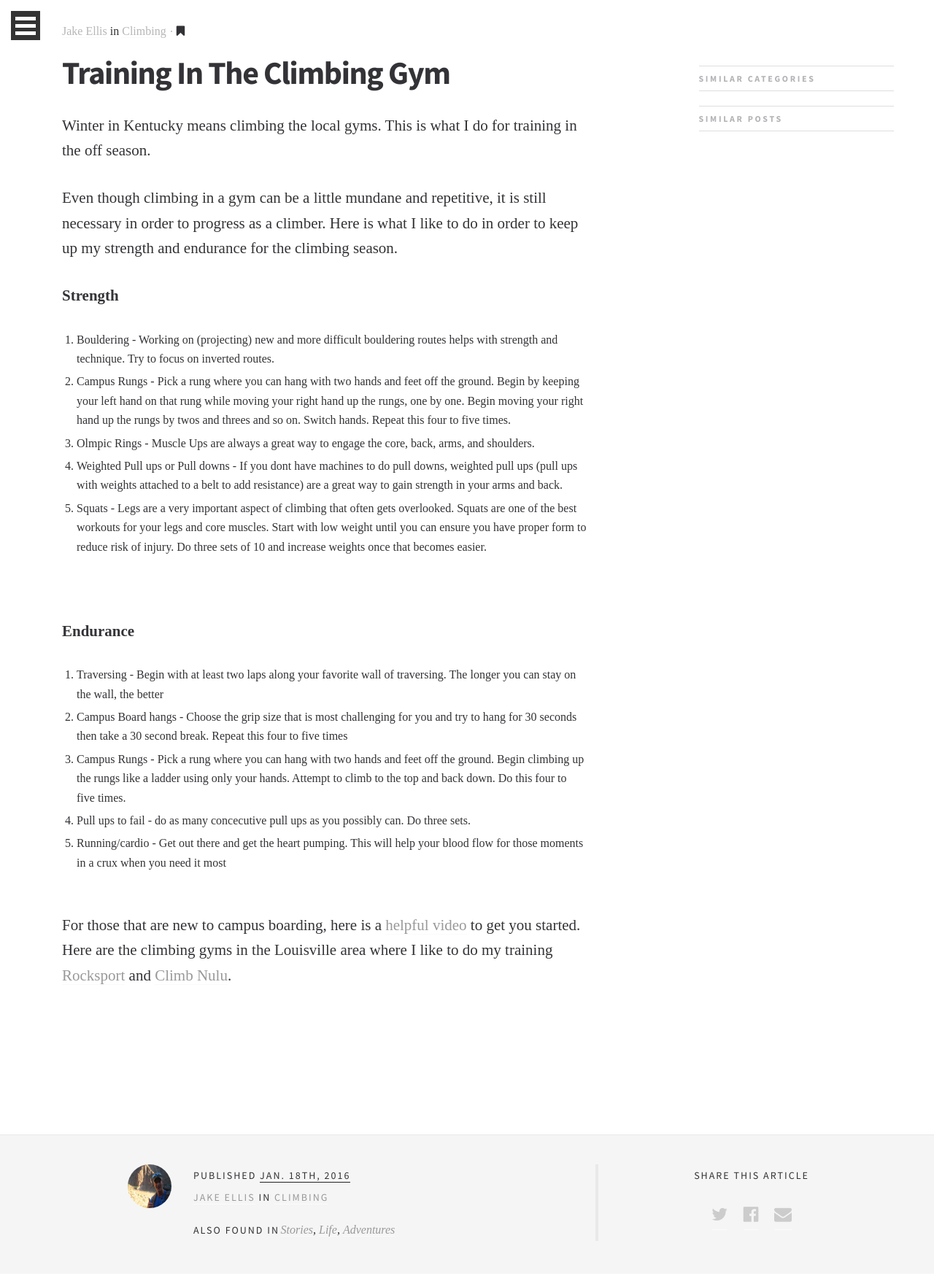
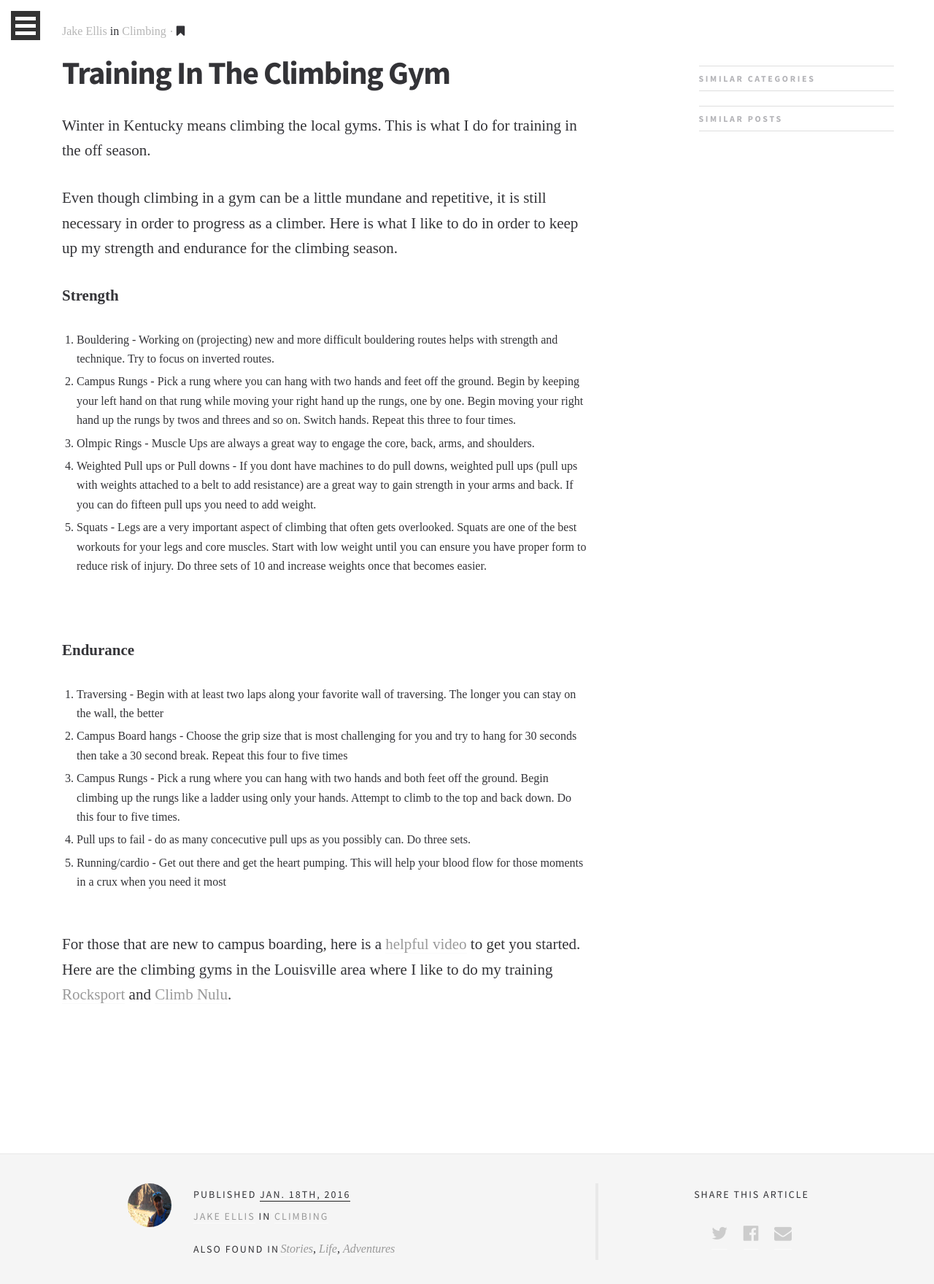
Before and after one commit to EJBlog/EJBlog.github.io, a Jekyll site: the page built from _posts/2016-01-18-climbing-training.md, in a window 1280 px wide. Shown: the top 1760 px of the page at 73% size. Built offline with Jekyll 4.4.1, drawn with Linux system fonts in a browser that asks for light colours; nearby versions of some CDN libraries; some web fonts are replaced.

Commit message:
Update 2016-01-18-climbing-training.md

```diff
--- a/_posts/2016-01-18-climbing-training.md
+++ b/_posts/2016-01-18-climbing-training.md
@@ -14,9 +14,9 @@ Even though climbing in a gym can be a little mundane and repetitive, it is stil
 <strong>Strength</strong>
 <ol>
   <li>Bouldering - Working on (projecting) new and more difficult bouldering routes helps with strength and technique. Try to focus on inverted routes.</li>
-  <li>Campus Rungs - Pick a rung where you can hang with two hands and feet off the ground. Begin by keeping your left hand on that rung while moving your right hand up the rungs, one by one. Begin moving your right hand up the rungs by twos and threes and so on. Switch hands. Repeat this four to five times.</li>
+  <li>Campus Rungs - Pick a rung where you can hang with two hands and feet off the ground. Begin by keeping your left hand on that rung while moving your right hand up the rungs, one by one. Begin moving your right hand up the rungs by twos and threes and so on. Switch hands. Repeat this three to four times.</li>
   <li>Olmpic Rings - Muscle Ups are always a great way to engage the core, back, arms, and shoulders.</li>
-  <li>Weighted Pull ups or Pull downs - If you dont have machines to do pull downs, weighted pull ups (pull ups with weights attached to a belt to add resistance) are a great way to gain strength in your arms and back.</li>
+  <li>Weighted Pull ups or Pull downs - If you dont have machines to do pull downs, weighted pull ups (pull ups with weights attached to a belt to add resistance) are a great way to gain strength in your arms and back. If you can do fifteen pull ups you need to add weight.</li>
   <li>Squats - Legs are a very important aspect of climbing that often gets overlooked. Squats are one of the best workouts for your legs and core muscles. Start with low weight until you can ensure you have proper form to reduce risk of injury. Do three sets of 10 and increase weights once that becomes easier.</li>
 </ol>
 <br>
@@ -25,7 +25,7 @@ Even though climbing in a gym can be a little mundane and repetitive, it is stil
 <ol>
 <li>Traversing - Begin with at least two laps along your favorite wall of traversing. The longer you can stay on the wall, the better</li>
 <li>Campus Board hangs - Choose the grip size that is most challenging for you and try to hang for 30 seconds then take a 30 second break. Repeat this four to five times</li>
-<li>Campus Rungs - Pick a rung where you can hang with two hands and feet off the ground. Begin climbing up the rungs like a ladder using only your hands. Attempt to climb to the top and back down. Do this four to five times.</li>
+<li>Campus Rungs - Pick a rung where you can hang with two hands and both feet off the ground. Begin climbing up the rungs like a ladder using only your hands. Attempt to climb to the top and back down. Do this four to five times.</li>
 <li>Pull ups to fail - do as many concecutive pull ups as you possibly can. Do three sets.</li>
 <li>Running/cardio - Get out there and get the heart pumping. This will help your blood flow for those moments in a crux when you need it most</li>
 </ol>
```
